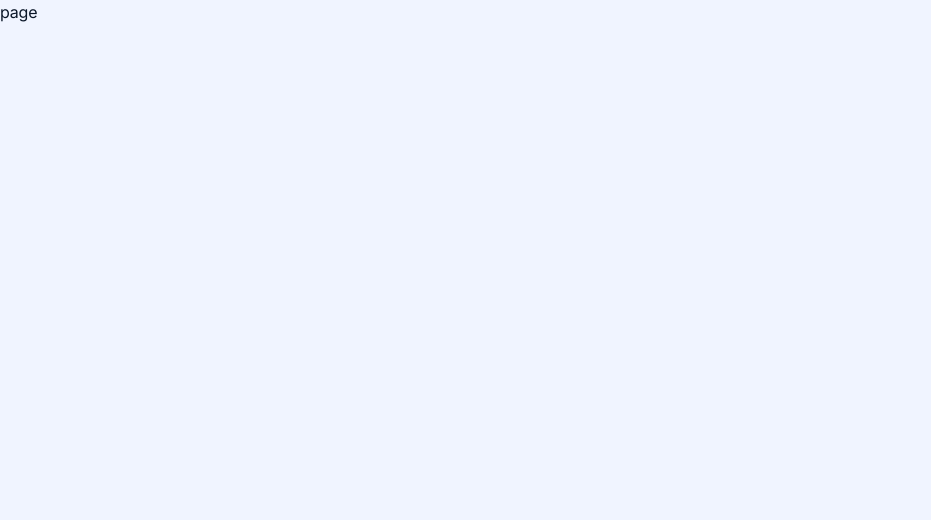
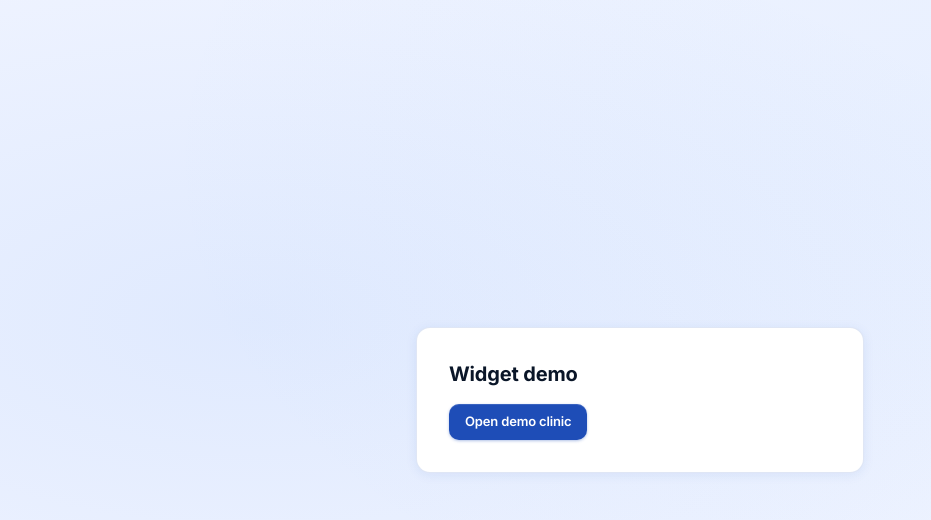
Before and after one commit to shivraj598/Health-AI-Call-Agent-SaaS, a Next.js app: page /widget-demo in a window 1280 px wide. Shown: the top 520 px of the page, without its empty margins (0-931 px from the left). Built offline with nearby package versions, Linux system fonts and the light colour scheme; no server answers.

Commit message:
Add WidgetDemo component to showcase demo clinic functionality

```diff
--- a/src/app/widget-demo/page.tsx
+++ b/src/app/widget-demo/page.tsx
@@ -1,7 +1,19 @@
-import React from 'react'
+import Link from 'next/link'
 
-const page = () => {
-  return <div>page</div>
+export default function WidgetDemo() {
+  const demoId = process.env.NEXT_PUBLIC_DEMO_BUSINESS_ID
+  return (
+    <main className="min-h-screen gradient-mesh p-6 flex items-center justify-center">
+      <div className="card-raised max-w-md w-full p-8">
+        <h1 className="text-xl font-bold">Widget demo</h1>
+        {demoId ? (
+          <Link href={`/sites/${demoId}`} className="btn-primary mt-4">Open demo clinic</Link>
+        ) : (
+          <p className="text-sm text-slate-500 mt-2">
+            Set <code>NEXT_PUBLIC_DEMO_BUSINESS_ID</code> to a business slug to preview the live widget.
+          </p>
+        )}
+      </div>
+    </main>
+  )
 }
-
-export default page
```
